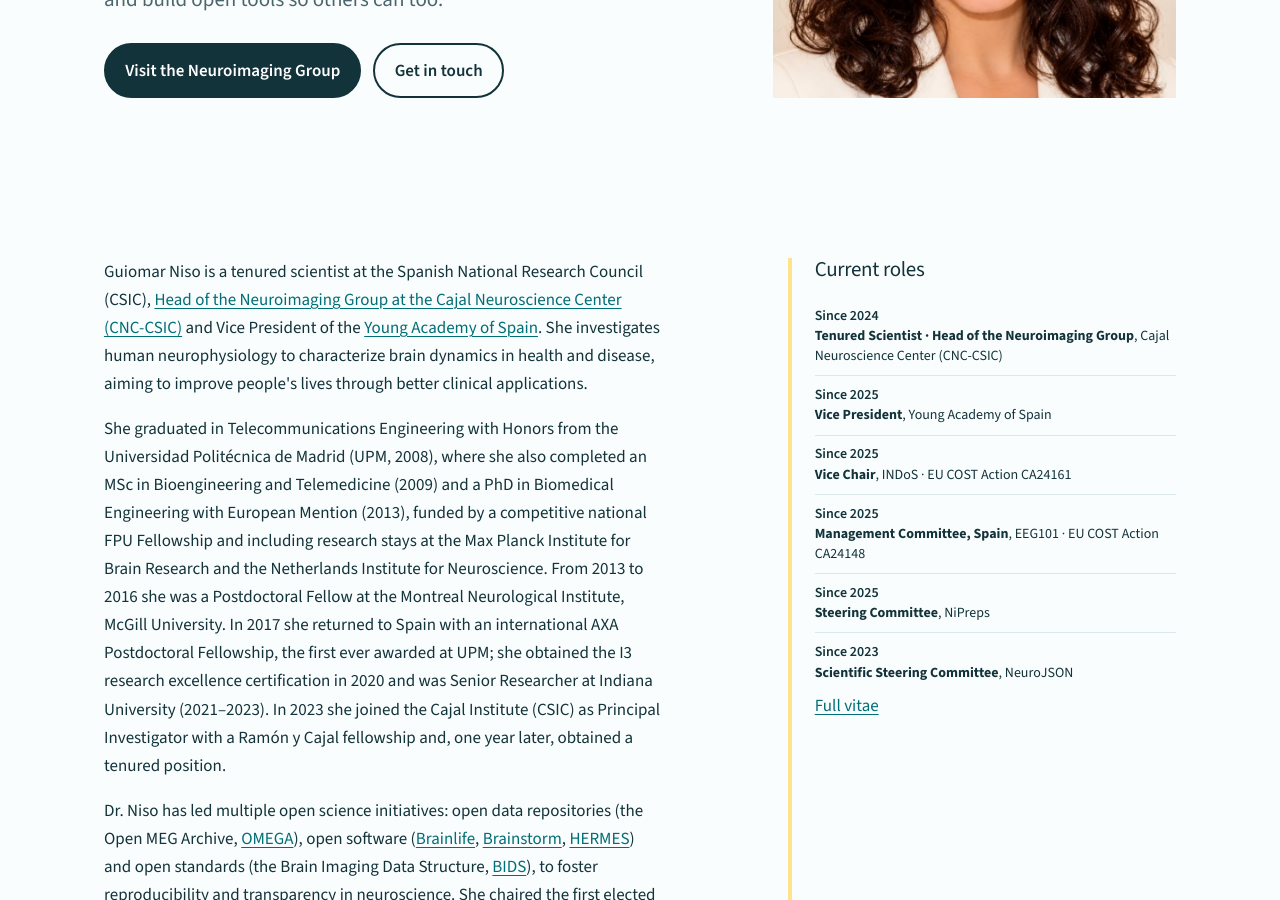
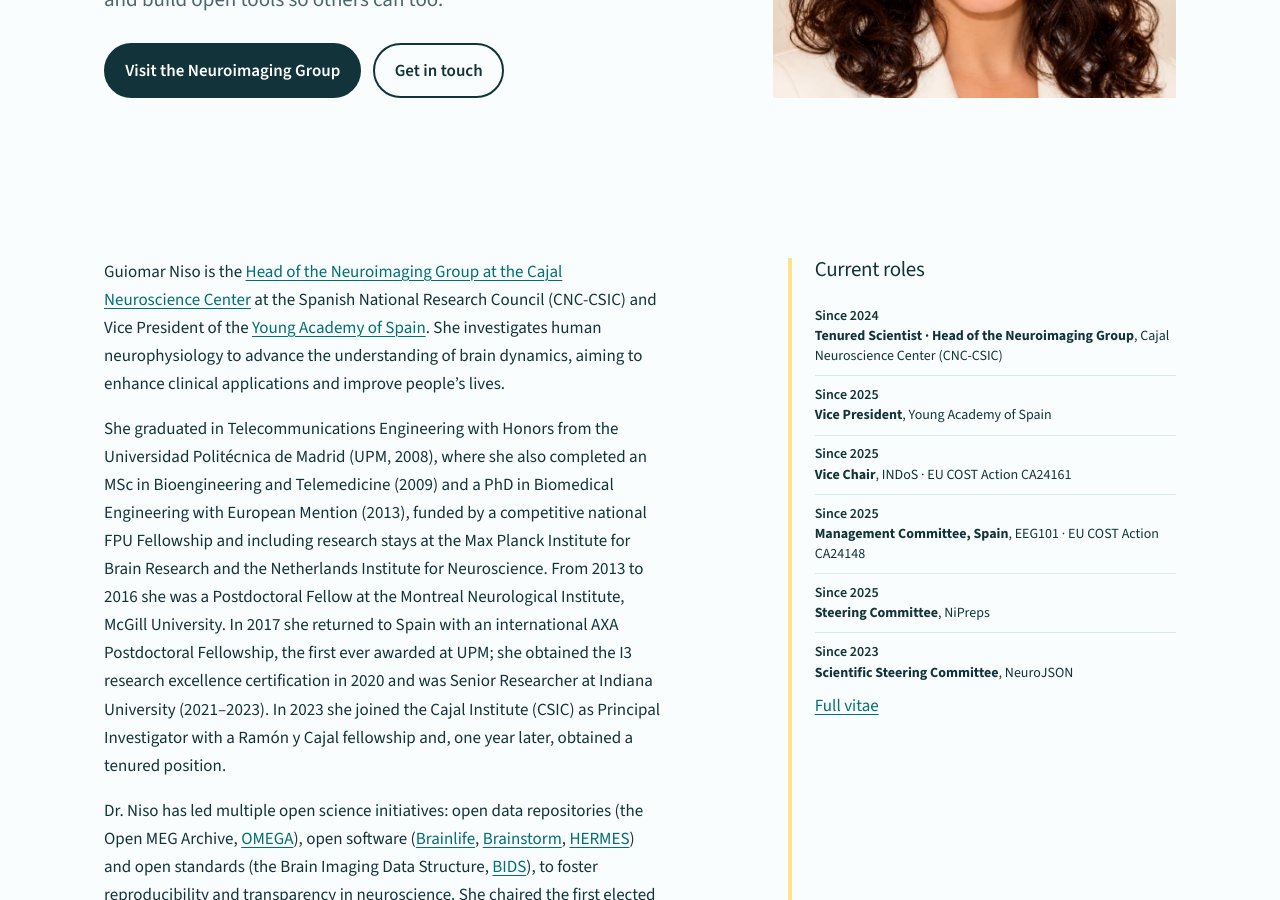
Before and after one commit to guiomar/guiomar.github.io, a Jekyll site: the page built from index.html, in a window 1280 px wide and 900 px high, scrolled down 481 px. Built offline with Jekyll 4.4.1, drawn with Linux system fonts in a browser that asks for light colours.

Commit message:
Home: update bio text
Co-Authored-By: Claude Opus 5.5 <noreply@anthropic.com>
Claude-Session: https://claude.ai/code/session_016qHx7xJtVuA2p8MXZK7uaB

```diff
--- a/index.html
+++ b/index.html
@@ -23,7 +23,7 @@ description: Guiomar Niso, tenured scientist at CSIC and Head of the Neuroimagin
   <div class="wrap about">
     <div class="about__text">
       <h2 class="visually-hidden">About</h2>
-      <p>Guiomar Niso is a tenured scientist at the Spanish National Research Council (CSIC), <a href="{{ site.author.group }}">Head of the Neuroimaging Group at the Cajal Neuroscience Center (CNC-CSIC)</a> and Vice President of the <a href="https://academiajoven.es/academicos/">Young Academy of Spain</a>. She investigates human neurophysiology to characterize brain dynamics in health and disease, aiming to improve people's lives through better clinical applications.</p>
+      <p>Guiomar Niso is the <a href="{{ site.author.group }}">Head of the Neuroimaging Group at the Cajal Neuroscience Center</a> at the Spanish National Research Council (CNC-CSIC) and Vice President of the <a href="https://academiajoven.es/academicos/">Young Academy of Spain</a>. She investigates human neurophysiology to advance the understanding of brain dynamics, aiming to enhance clinical applications and improve people’s lives.</p>
       <p>She graduated in Telecommunications Engineering with Honors from the Universidad Politécnica de Madrid (UPM, 2008), where she also completed an MSc in Bioengineering and Telemedicine (2009) and a PhD in Biomedical Engineering with European Mention (2013), funded by a competitive national FPU Fellowship and including research stays at the Max Planck Institute for Brain Research and the Netherlands Institute for Neuroscience. From 2013 to 2016 she was a Postdoctoral Fellow at the Montreal Neurological Institute, McGill University. In 2017 she returned to Spain with an international AXA Postdoctoral Fellowship, the first ever awarded at UPM; she obtained the I3 research excellence certification in 2020 and was Senior Researcher at Indiana University (2021–2023). In 2023 she joined the Cajal Institute (CSIC) as Principal Investigator with a Ramón y Cajal fellowship and, one year later, obtained a tenured position.</p>
       <p>Dr. Niso has led multiple open science initiatives: open data repositories (the Open MEG Archive, <a href="https://www.mcgill.ca/bic/resources/omega">OMEGA</a>), open software (<a href="https://brainlife.io/">Brainlife</a>, <a href="https://neuroimage.usc.edu/brainstorm/">Brainstorm</a>, <a href="http://hermes.ctb.upm.es">HERMES</a>) and open standards (the Brain Imaging Data Structure, <a href="https://bids.neuroimaging.io">BIDS</a>), to foster reproducibility and transparency in neuroscience. She chaired the first elected BIDS Steering Group (2019–2023) and serves on the steering committees of <a href="https://www.nipreps.org/">NiPreps</a> and <a href="https://neurojson.org/">NeuroJSON</a>. Since 2025 she has been Vice Chair of the EU COST Action <a href="https://www.cost.eu/actions/CA24161/">INDoS</a> (Improving Neuroimaging Data for Sharing) and Spain's representative in the COST Action <a href="https://www.eeg101.eu/">EEG101</a> (Fundamentals of Open &amp; Rigorous EEG Science).</p>
       <p>Her work has been recognised with the <a href="https://www.raing.es/comunicacion/actos/premios-y-distinciones/premios-jovenes-investigadores/premios-jovenes-investigadores-2023/">Medal for Young Researchers</a> of the Royal Academy of Engineering of Spain (2023), the <a href="https://www.mcgill.ca/neuro/article/rewarding-excellence-open-science">International Open Science Prize</a> of The Neuro and the Irv and Helga Cooper Foundation awarded to the BIDS Steering Group (2023), the British Neuroscience Association Team Credibility Prize awarded to #EEGManyLabs (2023), the <a href="https://www.deusto.es/es/inicio/somos-deusto/facultades/ingenieria/eventos-y-premios/premio-ada-byron">Young Ada Byron Award for Women Technologists</a> (2022) and her election to the <a href="https://academiajoven.es/academicos/">Young Academy of Spain</a> (2022).</p>
```
